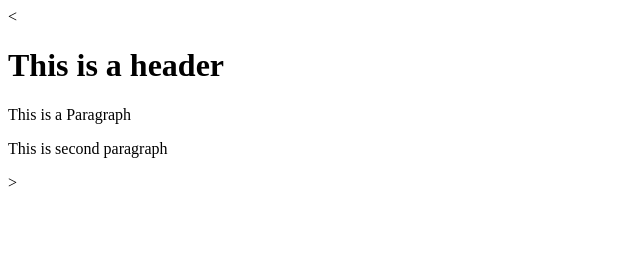
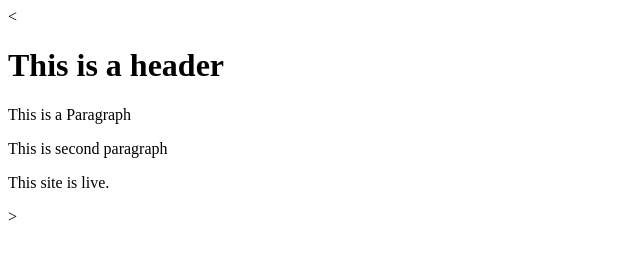
Before and after one commit to praveen420coder/Git-Test, a website: page index.html in a window 1280 px wide. Shown: the full height of the page, 0-640 px from the left. Drawn offline with Linux system fonts and the light colour scheme.

Commit message:
Fourth commit

```diff
--- a/index.html
+++ b/index.html
@@ -8,5 +8,6 @@
     <h1>This is a header</h1>
     <p>This is a Paragraph</p>
     <p>This is second paragraph</p>
+    <p>This site is live.</p>
   </body>
 </html>>
```
Also changed, not shown: package.json (added, +26 -0 lines), 2 other files.
